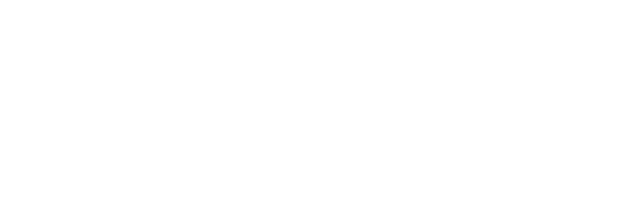
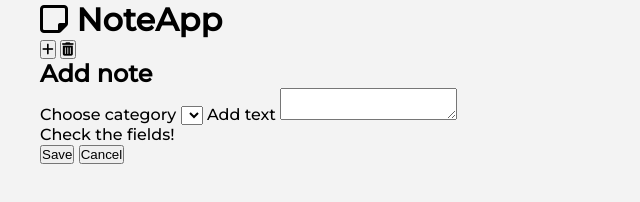
Before and after one commit to Anathretic/note-app, a plain HTML site: page index.html in a window 1280 px wide. Shown: the whole page, without its empty margins (0-640 px from the left). Drawn offline with Linux system fonts and the light colour scheme.

Commit message:
completed html section and added shortcut icon

```diff
--- a/index.html
+++ b/index.html
@@ -1,16 +1,56 @@
 <!DOCTYPE html>
-<html lang="pl">
+<html lang="en">
+
 <head>
     <meta charset="UTF-8">
     <meta http-equiv="X-UA-Compatible" content="IE=edge">
     <meta name="viewport" content="width=device-width, initial-scale=1.0">
     <title>NoteApp</title>
+    <link rel="preconnect" href="https://fonts.googleapis.com">
+    <link rel="preconnect" href="https://fonts.gstatic.com" crossorigin>
+    <link href="https://fonts.googleapis.com/css2?family=Montserrat:wght@300;500&display=swap" rel="stylesheet">
     <script src="https://kit.fontawesome.com/e3d334fd4a.js" crossorigin="anonymous"></script>
+    <link rel="shortcut icon" href="img/note-icon.svg">
     <link rel="stylesheet" href="css/style.css">
 </head>
+
 <body>
+
+    <div class="wrapper">
+        <div class="note-app">
+            <div class="note-app__menu">
+                <h1 class="note-app__menu-title"><i class="fa-regular fa-note-sticky"></i> NoteApp</h1>
+                <div class="note-app__menu-buttons">
+                    <button class="note-app__menu-buttons-add icon"><i class="fas fa-plus"></i></button>
+                    <button class="note-app__menu-buttons-deleteall icon"><i class="fas fa-trash-alt"></i></button>
+                </div>
+            </div>
+
+            <div class="note-app__area"></div>
+
+            <div class="note-app__panel">
+                <h2 class="note-app__panel-title">Add note</h2>
+                <label for="category">Choose category</label>
+                <select id="category">
+                    <option value=""></option>
+                    <option value=""></option>
+                    <option value=""></option>
+                    <option value=""></option>
+                    <option value=""></option>
+                </select>
+                <label for="text">Add text</label>
+                <textarea id="text"></textarea>
+                <p class="note-app__panel-error">Check the fields!</p>
+                <div class="note-app__panel-buttons">
+                    <button class="note-app__panel-buttons-save">Save</button>
+                    <button class="note-app__panel-buttons-cancel">Cancel</button>
+                </div>
+            </div>
+        </div>
+    </div>
 
 
     <script src="js/main.js"></script>
 </body>
+
 </html>
--- a/sass/style.scss
+++ b/sass/style.scss
@@ -0,0 +1,18 @@
+*,
+*::after,
+*::before {
+    box-sizing: border-box;
+    margin: 0;
+    padding: 0;
+}
+
+body {
+    font-family: 'Montserrat', sans-serif;
+    background-color: rgb(243, 243, 243);
+}
+
+.wrapper {
+    margin: 0 auto;
+    width: 100%;
+    max-width: 1200px;
+}
```
Also changed, not shown: css/style.css, img/note-icon.svg (added), 1 other file.
